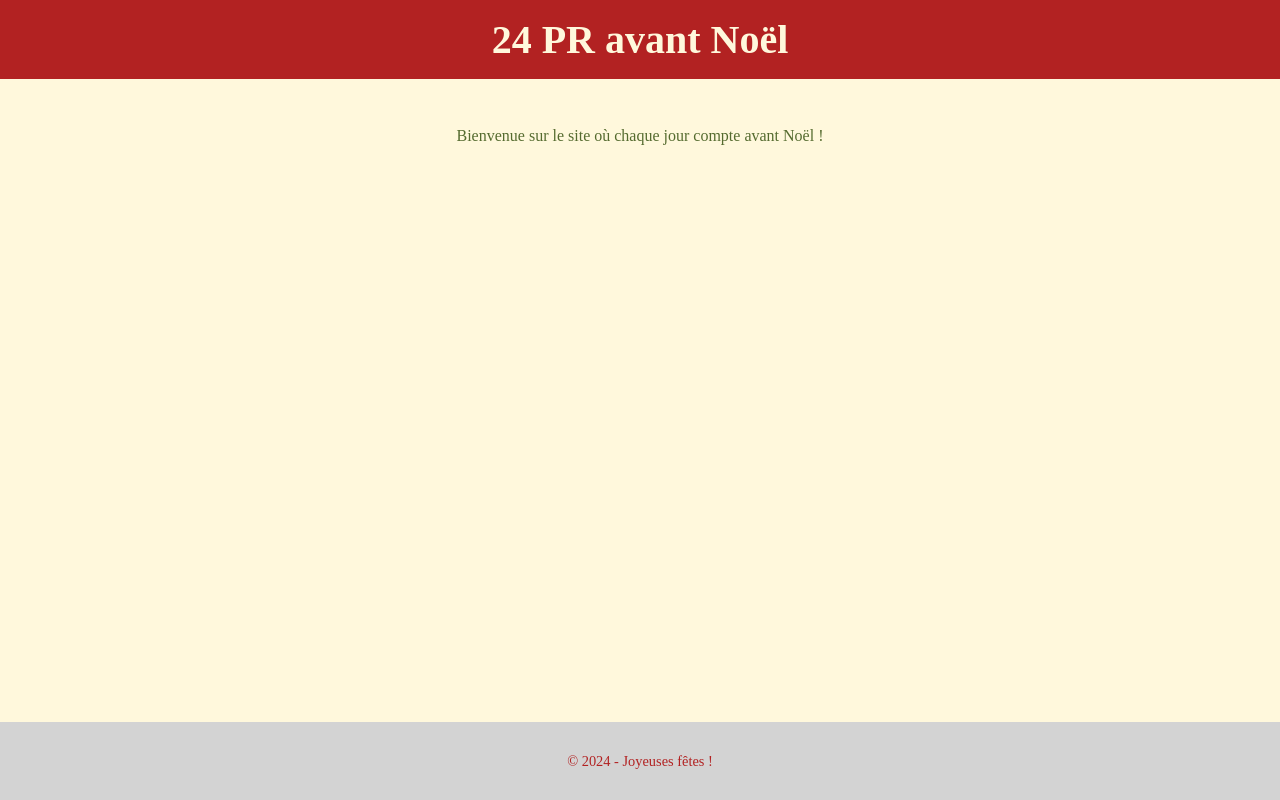
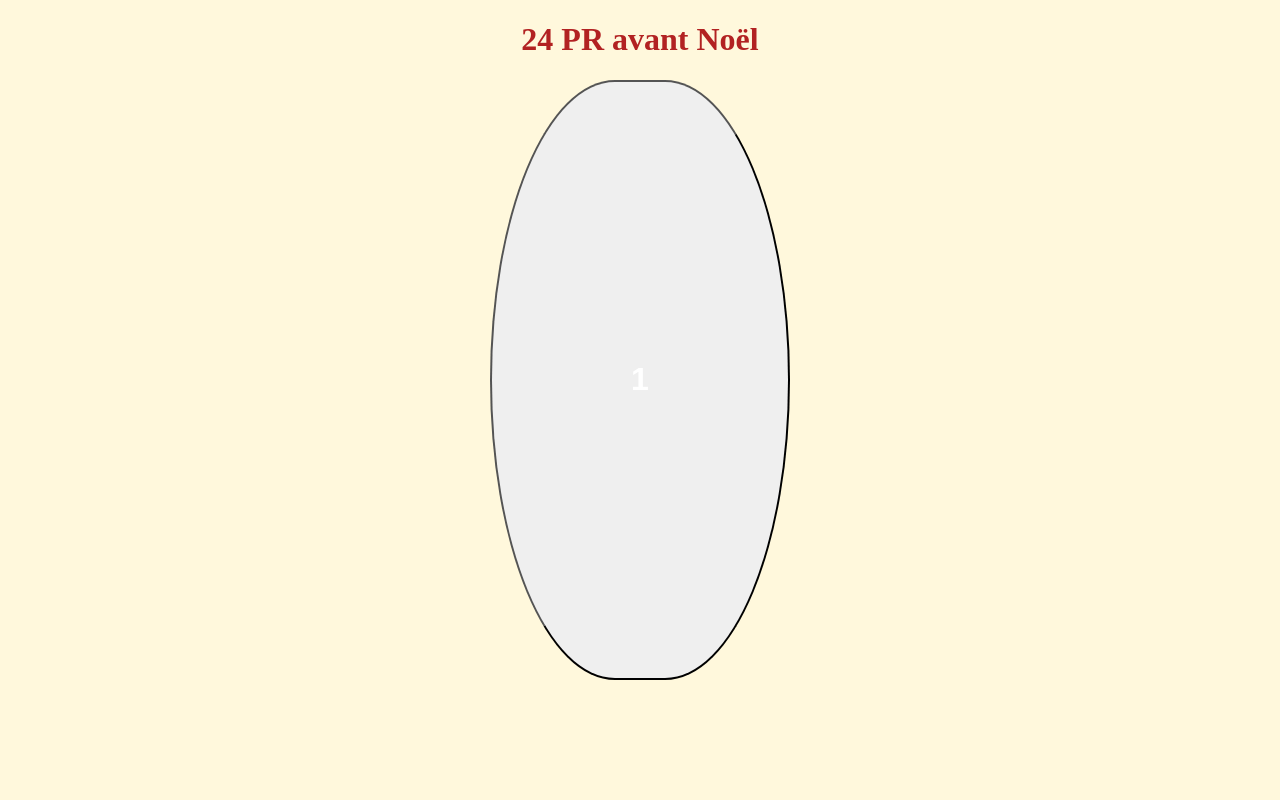
Before and after one commit to Jottiana/24_PR_avant_Noel, a React (Vite) app: page / in a window 1280 px wide. Built offline with nearby package versions, Linux system fonts and the light colour scheme.

Commit message:
modified card + routes

```diff
--- a/src/App.css
+++ b/src/App.css
@@ -46,8 +46,14 @@ body {
 }
 
 .p {
+    font-size: 2rem;
+}
 
-  font-size: 3rem;
+.calendar-grid {
+  display: grid;
+  grid-template-columns: repeat(auto-fit, minmax(100px, 1fr));
+  gap: 10px;
+  margin-top: 20px;
 }
 
 .footer {
--- a/src/App.tsx
+++ b/src/App.tsx
@@ -1,19 +1,19 @@
-import './App.css';
+import CalendarCard from "./components/CalendarCard";
+import "./App.css";
 
-function App() {
+const App = () => {
+  const handleCardClick = () => {
+    console.log("Card clicked!");
+  };
+
   return (
-    <div className="app-container">
-      <header className="header">
-        <h1 className="title">24 PR avant Noël</h1>
-      </header>
-      <main className="content">
-        <p>Bienvenue sur le site où chaque jour compte avant Noël !</p>
-      </main>
-      <footer className="footer">
-        <p>&copy; 2024 - Joyeuses fêtes !</p>
-      </footer>
+    <div className="app">
+      <h1>24 PR avant Noël</h1>
+      <div className="homepage-card">
+        <CalendarCard day={1} isActive={true} onClick={handleCardClick} />
+      </div>
     </div>
   );
-}
+};
 
 export default App;
--- a/src/components/CalendarCard.css
+++ b/src/components/CalendarCard.css
@@ -0,0 +1,27 @@
+.calendar-card {
+  width: 300px;
+  height: 600px;
+  border-radius: 50% / 60%;
+  background-color: --light-gray;
+  display: flex;
+  align-items: center;
+  justify-content: center;
+  cursor: pointer;
+  transition: transform 0.3s ease-in-out;
+  /* box-shadow: 0px 4px 10px rgba(0, 0, 0, 0.2); */
+  margin: 10px auto;
+}
+
+h1 {
+  text-align: center;
+}
+
+.calendar-card.active {
+  background-color: --light-gray;
+}
+
+.calendar-day {
+  font-size: 2rem;
+  color: white;
+  font-weight: bold;
+}
--- a/src/components/CalendarCard.tsx
+++ b/src/components/CalendarCard.tsx
@@ -1,4 +1,24 @@
 import "./CalendarCard.css";
 
+type CalendarCardProps = {
+  day: number;
+  isActive: boolean;
+  onClick: () => void;
+};
+
+const CalendarCard = ({ day, isActive, onClick }: CalendarCardProps) => {
+  return (
+    <button
+      type="button"
+      className={`calendar-card ${isActive ? "active" : ""}`}
+      onClick={onClick}
+      onKeyDown={(e) => {
+        if (e.key === "Enter") onClick();
+      }}
+    >
+      <p className="calendar-day">{day}</p>
+    </button>
+  );
+};
 
 export default CalendarCard;
--- a/src/main.tsx
+++ b/src/main.tsx
@@ -1,6 +1,6 @@
 import { StrictMode } from "react";
 import { createRoot } from "react-dom/client";
-import { createBrowserRouter } from "react-router-dom";
+import { createBrowserRouter, RouterProvider } from "react-router-dom";
 import App from "./App.tsx";
 import "./index.css";
 
@@ -9,25 +9,31 @@ const router = createBrowserRouter(
     {
       path: "/",
       element: <App />,
-			children: [
-
-			],
     },
   ],
+  // {
+  //   basename: "/24_PR_avant_Noel",
+  // }
 	{
-		basename: "/24_PR_avant_Noel",
+    future: {
+      v7_startTransition: true,
+      v7_relativeSplatPath: true,
+      v7_fetcherPersist: true,
+      v7_normalizeFormMethod: true,
+      v7_partialHydration: true,
+      v7_skipActionErrorRevalidation: true,
     },
+  }
 );
-
 
 const rootElement = document.getElementById("root");
 
-if (rootElement == null) {
-  throw new Error(`Your HTML Document should contain a <div id="root"></div>`);
+if (!rootElement) {
+  throw new Error("Your HTML Document should contain a <div id='root'></div>");
 }
 
 createRoot(rootElement).render(
   <StrictMode>
-    <App />
-  </StrictMode>,
+    <RouterProvider router={router} />
+  </StrictMode>
 );
```
Lines whose indentation alone changed are shown as unchanged.
